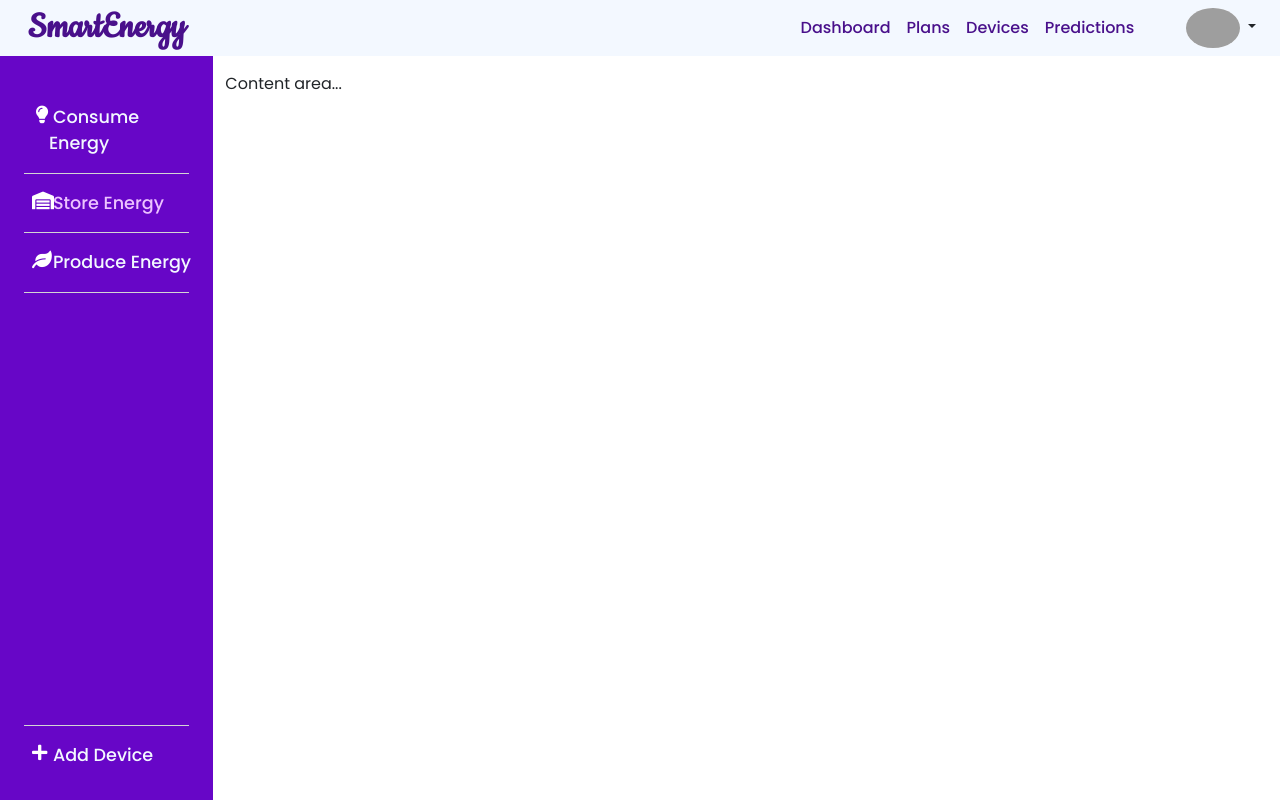
After one commit to piotrzegarek/SmartEnergyHome, a Django app: page /devices/store in a window 1280 px wide. The commit adds this page. Run offline with Django 4.2, Linux system fonts and the light colour scheme; the visitor is signed in with stand-in values (Sample User, id 1); parts of the project's set-up code (start-up, migrations or seed data) failed here and were passed over; some web fonts are replaced; grey boxes are pictures that could not be loaded.

Commit message:
Added devices urls

```diff
--- a/app/apps/core/static/core/css/sidebar.css
+++ b/app/apps/core/static/core/css/sidebar.css
@@ -29,7 +29,8 @@
     border-bottom: 1px solid #d4d4d4;
 }
 
-.side-bar .nav-item:hover span {
+.side-bar .nav-item:hover span,
+.side-bar .nav-item span.active {
     color: #edc3ff;
 }
 
--- /dev/null
+++ b/app/apps/core/templates/core/devices.html
@@ -0,0 +1,24 @@
+{% extends "layout.html" %}
+{% load static %}
+
+{% block title %}Devices{% endblock title %}
+
+{% block css %}
+<link rel="stylesheet" href="{% static "core/css/sidebar.css" %}">
+<link rel="stylesheet" href="{% static "core/css/devices.css" %}">
+{% endblock css %}
+
+{% block body %}
+
+<div class="container-fluid">
+    <div class="row flex-nowrap">
+        <div class="col-auto col-md-3 col-xl-2 px-0">
+            {% include "core/includes/devices-sidebar.html" %}
+        </div>
+        <div class="col py-3">
+            Content area...
+        </div>
+    </div>
+</div>
+
+{% endblock body %}
--- a/app/apps/core/templates/core/devices-sidebar.html
+++ b/app/apps/core/templates/core/includes/devices-sidebar.html
@@ -1,37 +1,37 @@
 <div class="side-bar d-flex flex-column align-items-center align-items-sm-start px-3 pt-2">
     <ul class="nav nav-pills flex-column mb-sm-auto mb-0 align-items-center align-items-sm-start mt-4 px-2" id="menu">
         <li class="nav-item py-2">
-            <a href="#" class="nav-link align-middle px-2">
+            <a href="{% url 'devices-page' 'consume' %}" class="nav-link align-middle px-2">
                 <div class="row">
                     <div class="col-2">
                         <i class="icon fas fa-lightbulb"></i>
                     </div>
                     <div class="col">
-                        <span class="ms-1 d-none d-sm-inline">Consume Energy</span>
+                        <span class="ms-1 d-none d-sm-inline{% if type == "consume" %} active{% endif %}">Consume Energy</span>
                     </div>
                 </div>
             </a>
         </li>
         <li class="nav-item py-2">
-            <a href="#" class="nav-link align-middle px-2">
+            <a href="{% url 'devices-page' 'store' %}" class="nav-link align-middle px-2">
                 <div class="row">
                     <div class="col-2">
                         <i class="icon fas fa-warehouse"></i>
                     </div>
                     <div class="col">
-                        <span class="ms-1 d-none d-sm-inline">Store Energy</span>
+                        <span class="ms-1 d-none d-sm-inline{% if type == "store" %} active{% endif %}">Store Energy</span>
                     </div>
                 </div>
             </a>
         </li>
         <li class="nav-item py-2">
-            <a href="#" class="nav-link align-middle px-2">
+            <a href="{% url 'devices-page' 'produce' %}" class="nav-link align-middle px-2">
                 <div class="row">
                     <div class="col-2">
                         <i class="icon fas fa-leaf"></i>
                     </div>
                     <div class="col">
-                        <span class="ms-1 d-none d-sm-inline">Produce Energy</span>
+                        <span class="ms-1 d-none d-sm-inline{% if type == "produce" %} active{% endif %}">Produce Energy</span>
                     </div>
                 </div>
             </a>
@@ -39,7 +39,7 @@
     </ul>
     <ul class="nav add-dev px-2 mb-4">
         <li class="nav-item pt-2">
-            <a href="#" class="nav-link align-middle px-2">
+            <a href="{% url 'devices-add-page' %}" class="nav-link align-middle px-2">
                 <div class="row">
                     <div class="col-2">
                         <i class="icon fas fa-plus"></i>
--- a/app/apps/core/urls.py
+++ b/app/apps/core/urls.py
@@ -4,4 +4,6 @@ from . import views
 
 urlpatterns = [
     path("", views.HomeView.as_view(), name="home-page"),
+    path("devices/add", views.DevicesAddView.as_view(), name="devices-add-page"),
+    path("devices/<str:dev_type>", views.DevicesView.as_view(), name="devices-page"),
 ]
--- a/app/apps/core/views.py
+++ b/app/apps/core/views.py
@@ -1,4 +1,5 @@
 from django.contrib.auth.mixins import LoginRequiredMixin
+from django.http import Http404
 from django.shortcuts import render
 from django.views import View
 
@@ -9,3 +10,22 @@ class HomeView(LoginRequiredMixin, View):
 
     def post():
         pass
+
+
+class DevicesView(LoginRequiredMixin, View):
+    def get(self, request, dev_type):
+        if dev_type not in ["consume", "store", "produce"]:
+            raise Http404("Object does not exist")
+
+        return render(
+            request,
+            "core/devices.html",
+            {
+                "type": dev_type,
+            },
+        )
+
+
+class DevicesAddView(LoginRequiredMixin, View):
+    def get(self, request):
+        return render(request, "core/devices-add.html")
--- a/app/templates/navbar.html
+++ b/app/templates/navbar.html
@@ -25,13 +25,13 @@
         <!-- Left links -->
         <ul class="navbar-nav ms-auto mb-2 mb-lg-0">
           <li class="nav-item">
-            <a class="nav-link" href="#">Dashboard</a>
+            <a class="nav-link" href="/">Dashboard</a>
           </li>
           <li class="nav-item">
             <a class="nav-link" href="#">Plans</a>
           </li>
           <li class="nav-item">
-            <a class="nav-link" href="#">Devices</a>
+            <a class="nav-link" href="{% url 'devices-page' 'consume' %}">Devices</a>
           </li>
           <li class="nav-item">
             <a class="nav-link" href="#">Predictions</a>
```
Also changed, not shown: app/apps/core/templates/core/devices-add.html (added, +24 -0 lines), app/apps/core/templates/core/home-page.html (+1 -12 lines), app/apps/core/static/core/css/devices.css (renamed from app/apps/core/static/core/css/home.css).
